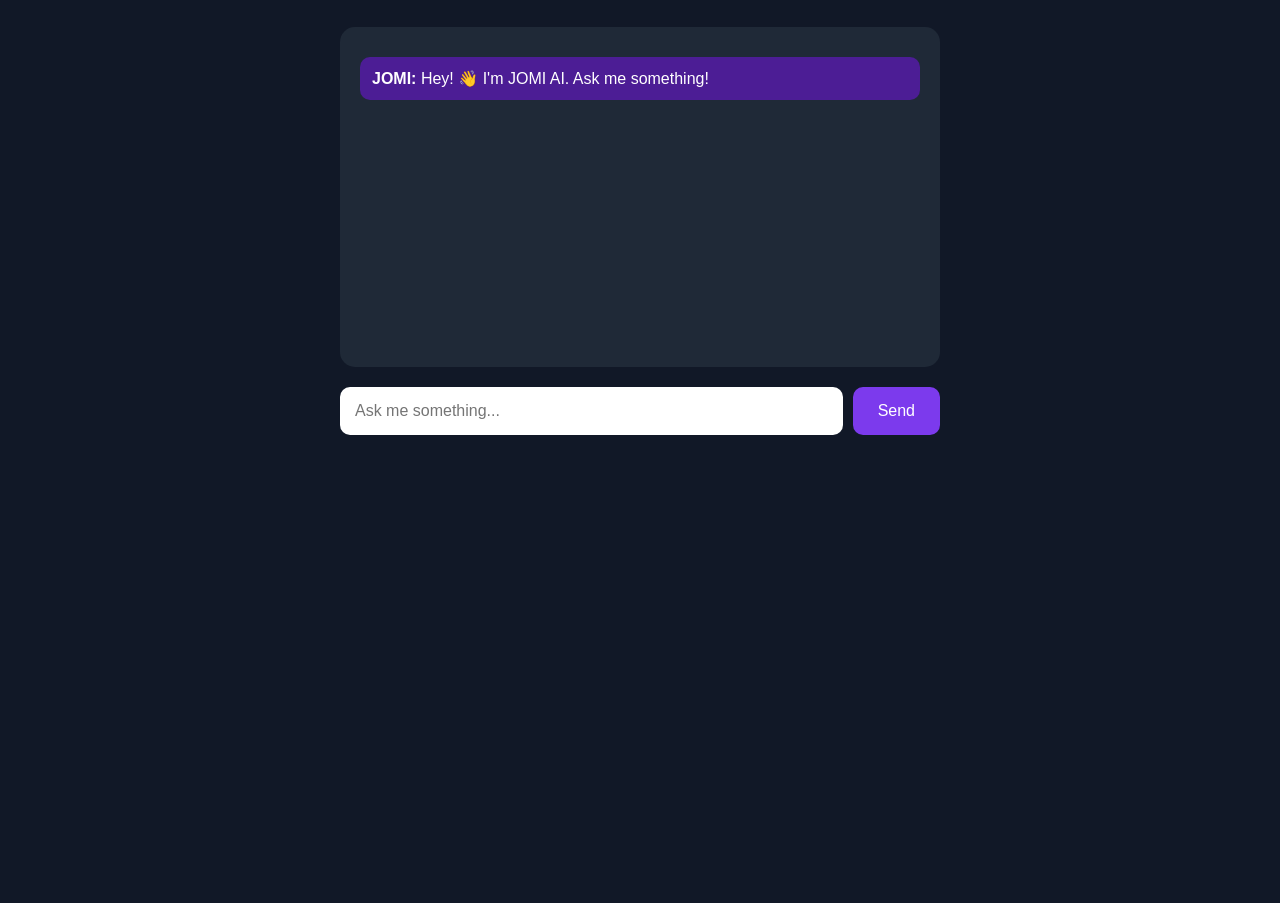
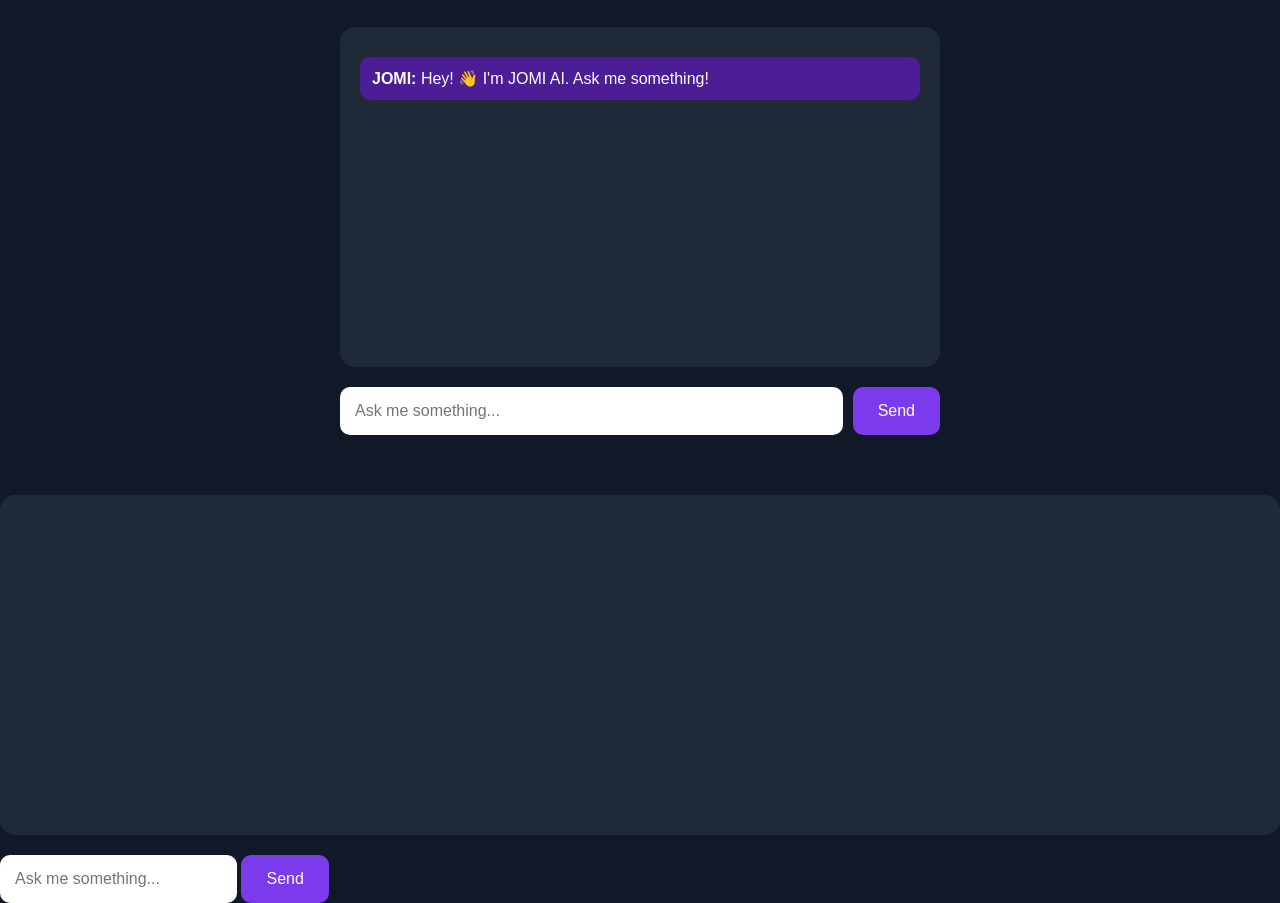
Before and after one commit to oluwajomilojudorcas-cell/jomi-ai-chatbot, a plain HTML site: page index.html in a window 1280 px wide. Shown: the part 155-1058 px from the top of the page. Before the commit the page ends 800 px from the top, so only its background shows below. Drawn offline with Linux system fonts and the light colour scheme.

Commit message:
Update index.html

```diff
--- a/index.html
+++ b/index.html
@@ -38,7 +38,11 @@
 
     </div>
 
-    <script src="script.js?v=2"></script>
+    <script src="script.js?v=2"></script><div id="chat"></div>
+
+<input id="userInput" type="text" placeholder="Ask me something...">
+
+<button id="sendButton">Send</button>
 
 </body>
 
```
